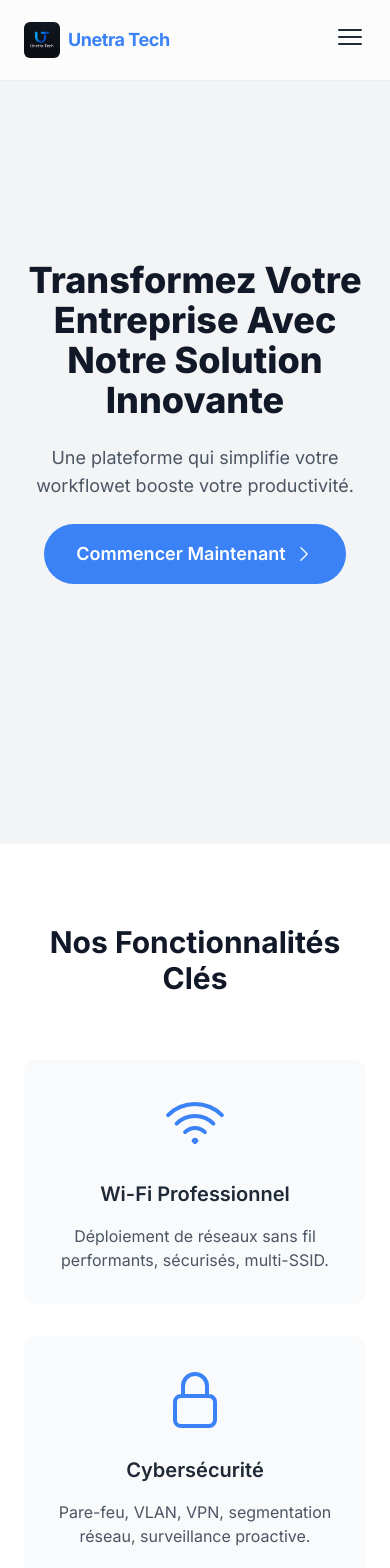
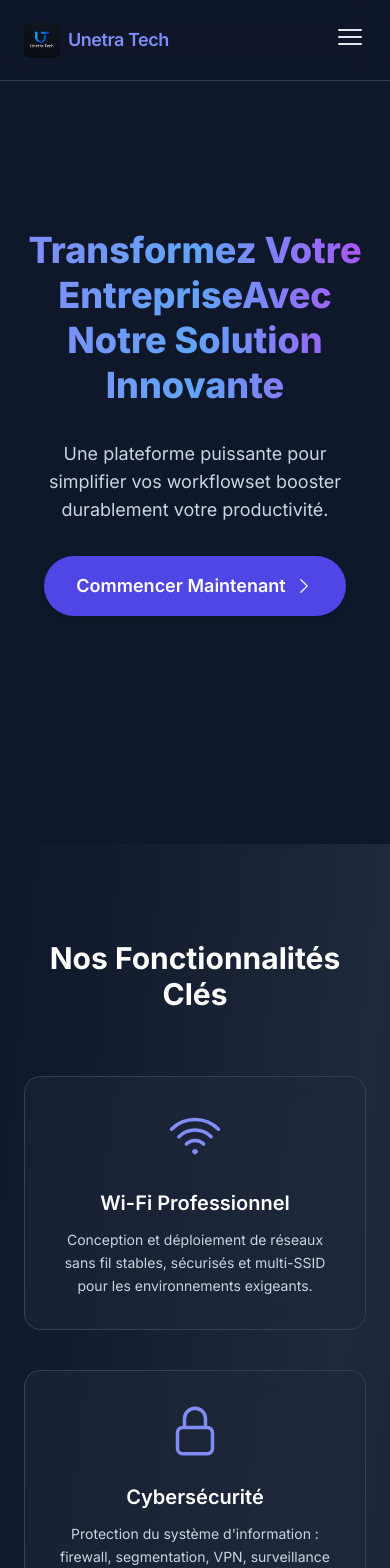
Before and after one commit to enstso/UnetraTechLandingPage, a Next.js app: page / in a window 390 px wide. Shown: the top 1568 px of the page. Built offline with nearby package versions, Linux system fonts and the light colour scheme.

Commit message:
Sections bien structurées

```diff
--- a/app/components/Features.tsx
+++ b/app/components/Features.tsx
@@ -1,14 +1,23 @@
 "use client";
+
 import { motion } from "framer-motion";
 import {
   VideoCameraIcon,
   LockClosedIcon,
   WifiIcon,
-  WrenchScrewdriverIcon
-} from '@heroicons/react/24/outline';
+  WrenchScrewdriverIcon,
+  CodeBracketIcon,
+  CloudIcon,
+  ServerStackIcon,
+  CpuChipIcon,
+  DocumentMagnifyingGlassIcon,
+  DevicePhoneMobileIcon,
+  ComputerDesktopIcon,
+  SquaresPlusIcon
+} from "@heroicons/react/24/outline";
 
 const featureVariants = {
-  hidden: { opacity: 0, y: 50 },
+  hidden: { opacity: 0, y: 40 },
   visible: {
     opacity: 1,
     y: 0,
@@ -22,35 +31,95 @@ const featureVariants = {
 const features = [
   {
     title: "Wi-Fi Professionnel",
-    description: "Déploiement de réseaux sans fil performants, sécurisés, multi-SSID.",
-    icon: WifiIcon,
+    description:
+      "Conception et déploiement de réseaux sans fil stables, sécurisés et multi-SSID pour les environnements exigeants.",
+    icon: WifiIcon
   },
   {
     title: "Cybersécurité",
-    description: "Pare-feu, VLAN, VPN, segmentation réseau, surveillance proactive.",
-    icon: LockClosedIcon,
+    description:
+      "Protection du système d'information : firewall, segmentation, VPN, surveillance réseau et politiques de sécurité.",
+    icon: LockClosedIcon
   },
   {
-    title: "Vidéosurveillance",
-    description: "Installation & configuration UniFi Protect pour une sécurité visuelle.",
-    icon: VideoCameraIcon,
+    title: "Vidéosurveillance IP",
+    description:
+      "Installation de systèmes de vidéosurveillance performants via UniFi Protect, avec accès à distance sécurisé.",
+    icon: VideoCameraIcon
   },
   {
     title: "Support & Maintenance",
-    description: "Assistance à distance, mise à jour, supervision & dépannage.",
-    icon: WrenchScrewdriverIcon,
+    description:
+      "Assistance réactive utilisateurs/applicatifs, supervision d'infrastructure, correctifs et mises à jour régulières.",
+    icon: WrenchScrewdriverIcon
   },
+  {
+    title: "Développement Web & API",
+    description:
+      "Applications web et interfaces métiers sur mesure, connectées à vos outils et besoins métier.",
+    icon: CodeBracketIcon
+  },
+  {
+    title: "Développement Mobile",
+    description:
+      "Applications mobiles Android/iOS sur mesure, pensées pour les usages clients ou métiers.",
+    icon: DevicePhoneMobileIcon
+  },
+  {
+    title: "Développement Desktop",
+    description:
+      "Applications desktop sur mesure pour Windows, macOS et Linux, adaptées à vos besoins métiers.",
+    icon: ComputerDesktopIcon
+  },
+  {
+    title: "Infrastructure Cloud",
+    description:
+      "Déploiement, migration et gestion d’infrastructures cloud (AWS, Azure, OVH, Proxmox, etc.).",
+    icon: CloudIcon
+  },
+  {
+    title: "Administration Systèmes",
+    description:
+      "Gestion serveurs Linux/Windows, Active Directory, sauvegardes, haute dispo, scripts & performances.",
+    icon: ServerStackIcon
+  },
+  {
+    title: "Automatisation & DevOps",
+    description:
+      "CI/CD, Ansible, scripts, pipelines, Infrastructure as Code, conteneurs Docker/Kubernetes.",
+    icon: CpuChipIcon
+  },
+  {
+    title: "Audit & Documentation",
+    description:
+      "Audit complet : code, infra, sécurité, documentation et recommandations concrètes.",
+    icon: DocumentMagnifyingGlassIcon
+  },
+  {
+    title: "Missions sur mesure",
+    description:
+      "Tout type de mission orientée infrastructure ou développement selon vos besoins spécifiques.",
+    icon: SquaresPlusIcon
+  }
 ];
 
 export default function Features() {
   return (
-    <section className="py-20 bg-white px-6 lg:px-24" id="features">
+    <section
+      id="features"
+      className="py-24 bg-gradient-to-br from-slate-900 via-slate-800 to-slate-900 text-white px-6 lg:px-24 overflow-hidden"
+    >
       <div className="max-w-6xl mx-auto">
-        <h2 className="text-3xl md:text-4xl font-bold text-center mb-16 text-gray-900">
+        <motion.h2
+          className="text-3xl md:text-4xl font-bold text-center mb-16"
+          initial={{ opacity: 0, y: -20 }}
+          animate={{ opacity: 1, y: 0 }}
+          transition={{ duration: 1 }}
+        >
           Nos Fonctionnalités Clés
-        </h2>
+        </motion.h2>
 
-        <div className="grid md:grid-cols-2 lg:grid-cols-4 gap-8">
+        <div className="grid md:grid-cols-2 lg:grid-cols-3 gap-10">
           {features.map((feature, index) => (
             <motion.div
               key={index}
@@ -58,14 +127,13 @@ export default function Features() {
               initial="hidden"
               whileInView="visible"
               viewport={{ once: true }}
-              className="bg-gray-50 p-8 rounded-xl text-center
-              hover:shadow-lg transition-all duration-300"
+              className="bg-slate-800/50 backdrop-blur-md p-8 rounded-2xl text-center border border-slate-700 hover:border-indigo-500 transition-all duration-300 hover:shadow-lg hover:shadow-indigo-500/20"
             >
-              <feature.icon className="w-16 h-16 mx-auto mb-6 text-primary" />
-              <h3 className="text-xl font-semibold mb-4 text-gray-800">
+              <feature.icon className="w-14 h-14 mx-auto mb-6 text-indigo-400" />
+              <h3 className="text-xl font-semibold mb-3 text-white">
                 {feature.title}
               </h3>
-              <p className="text-gray-600">
+              <p className="text-slate-300 text-sm leading-relaxed">
                 {feature.description}
               </p>
             </motion.div>
--- a/app/components/Hero.tsx
+++ b/app/components/Hero.tsx
@@ -10,32 +10,38 @@ export default function Hero() {
       initial={{ opacity: 0, y: 50 }}
       animate={{ opacity: 1, y: 0 }}
       transition={{ duration: 0.8 }}
-      className="min-h-screen flex items-center justify-center bg-background px-6 lg:px-24"
+      className="relative min-h-screen flex items-center justify-center bg-slate-900 text-white px-6 lg:px-24 overflow-hidden"
     >
-      <div className="max-w-4xl text-center space-y-6">
+      {/* Fond animé */}
+      <div className="absolute inset-0 -z-10">
+        <div className="absolute -top-32 -left-32 w-[500px] h-[500px] bg-indigo-600 opacity-20 rounded-full blur-3xl animate-pulse" />
+        <div className="absolute bottom-0 right-0 w-[600px] h-[600px] bg-blue-500 opacity-20 rounded-full blur-3xl animate-pulse delay-1000" />
+      </div>
+
+      <div className="max-w-4xl text-center space-y-8 z-10">
         <motion.h1
-          initial={{ scale: 0.9 }}
-          animate={{ scale: 1 }}
-          transition={{ duration: 0.6 }}
-          className="text-4xl md:text-6xl font-extrabold text-gray-900"
+          initial={{ scale: 0.9, opacity: 0 }}
+          animate={{ scale: 1, opacity: 1 }}
+          transition={{ duration: 0.8 }}
+          className="text-4xl md:text-6xl font-extrabold leading-tight bg-gradient-to-r from-indigo-400 via-blue-400 to-purple-500 text-transparent bg-clip-text"
         >
-          Transformez Votre Entreprise<br className="hidden md:block" /> Avec Notre Solution Innovante
+          Transformez Votre Entreprise<br className="hidden md:block" />Avec Notre Solution Innovante
         </motion.h1>
 
         <motion.p
-          initial={{ opacity: 0 }}
-          animate={{ opacity: 1 }}
+          initial={{ opacity: 0, y: 20 }}
+          animate={{ opacity: 1, y: 0 }}
           transition={{ delay: 0.4, duration: 0.6 }}
-          className="text-lg md:text-xl text-gray-600"
+          className="text-lg md:text-xl text-slate-300"
         >
-          Une plateforme qui simplifie votre workflow<br className="hidden md:block" />et booste votre productivité.
+          Une plateforme puissante pour simplifier vos workflows<br className="hidden md:block" />et booster durablement votre productivité.
         </motion.p>
 
         <motion.button
-          whileHover={{ scale: 1.05 }}
+          whileHover={{ scale: 1.05, boxShadow: "0 0 20px rgba(99,102,241,0.5)" }}
           whileTap={{ scale: 0.95 }}
           transition={{ type: "spring", stiffness: 300 }}
-          className="inline-flex items-center bg-primary text-white px-8 py-4 rounded-full text-lg font-semibold hover:bg-blue-700 transition-colors"
+          className="inline-flex items-center bg-indigo-600 hover:bg-indigo-700 text-white px-8 py-4 rounded-full text-lg font-semibold transition duration-300 shadow-md"
         >
           <span>Commencer Maintenant</span>
           <ChevronRightIcon className="w-5 h-5 ml-2" />
--- a/app/components/Navigation.tsx
+++ b/app/components/Navigation.tsx
@@ -17,13 +17,13 @@ export default function Navigation() {
   const [isOpen, setIsOpen] = useState(false);
 
   const menuVariants = {
-    hidden: { opacity: 0, y: -20, transition: { duration: 0.2 } },
+    hidden: { opacity: 0, y: -10 },
     visible: { opacity: 1, y: 0, transition: { duration: 0.3, ease: 'easeOut' } },
     exit: { opacity: 0, y: -10, transition: { duration: 0.2, ease: 'easeIn' } }
   };
 
   return (
-    <nav className="fixed w-full z-50 bg-white/70 backdrop-blur-lg shadow-sm">
+    <nav className="fixed w-full z-50 bg-slate-900/80 backdrop-blur-md border-b border-slate-700">
       <div className="max-w-6xl mx-auto px-6 lg:px-24 flex justify-between items-center h-20">
 
         {/* Logo */}
@@ -36,7 +36,9 @@ export default function Navigation() {
             className="rounded-md"
             priority
           />
-          <span className="text-primary font-bold text-lg tracking-tight">Unetra Tech</span>
+          <span className="text-indigo-400 font-semibold text-lg tracking-tight">
+            Unetra Tech
+          </span>
         </Link>
 
         {/* Desktop Nav */}
@@ -45,7 +47,7 @@ export default function Navigation() {
             <a
               key={item.href}
               href={item.href}
-              className="text-gray-700 hover:text-primary transition-colors font-medium"
+              className="text-slate-300 hover:text-indigo-400 transition duration-300 font-medium"
             >
               {item.label}
             </a>
@@ -57,10 +59,11 @@ export default function Navigation() {
           <button
             onClick={() => setIsOpen(prev => !prev)}
             aria-label="Ouvrir le menu mobile"
-            className="text-gray-800 focus:outline-none focus:ring-2 focus:ring-primary rounded"
+            className="text-slate-200 hover:text-indigo-400 transition"
           >
             {isOpen ? <XMarkIcon className="h-8 w-8" /> : <Bars3Icon className="h-8 w-8" />}
           </button>
+        </div>
       </div>
 
       {/* Mobile Menu */}
@@ -71,7 +74,7 @@ export default function Navigation() {
             animate="visible"
             exit="exit"
             variants={menuVariants}
-              className="fixed top-20 right-0 left-0 bg-white backdrop-blur-md border-t shadow-lg md:hidden"
+            className="md:hidden absolute top-20 left-0 right-0 bg-slate-900 border-t border-slate-700 z-40"
           >
             <div className="flex flex-col items-center py-8 space-y-6">
               {navItems.map((item) => (
@@ -79,7 +82,7 @@ export default function Navigation() {
                   key={item.href}
                   href={item.href}
                   onClick={() => setIsOpen(false)}
-                    className="text-gray-700 hover:text-primary text-xl font-semibold transition-colors"
+                  className="text-slate-200 hover:text-indigo-400 text-xl font-semibold transition"
                 >
                   {item.label}
                 </a>
@@ -88,8 +91,6 @@ export default function Navigation() {
           </motion.div>
         )}
       </AnimatePresence>
-
-      </div>
     </nav>
   );
 }
--- a/app/components/Pricing.tsx
+++ b/app/components/Pricing.tsx
@@ -6,99 +6,104 @@ import { CheckIcon } from "@heroicons/react/24/solid";
 const pricingPlans = [
   {
     name: "Pack Start",
-    price: "249€",
     features: ["Installation Wi-Fi", "Configuration de base", "Support 7j/7"],
-    recommended: false,
   },
   {
     name: "Pack Pro",
-    price: "649€",
     features: ["Réseau complet", "VLAN, Firewall", "Monitoring + Support"],
     recommended: true,
   },
   {
     name: "Surveillance",
-    price: "129€",
     features: ["Installation UniFi Protect", "Accès distant", "Stockage local ou cloud"],
-    recommended: false,
   },
+  {
+    name: "Pack Développement",
+    features: [
+      "Application Web ou Mobile sur mesure",
+      "Développement API / back-office",
+      "Déploiement & maintenance",
+    ],
+  },
+  {
+    name: "Audit & Optimisation",
+    features: [
+      "Audit complet (infra, code, sécu)",
+      "Schémas techniques et documentation",
+      "Plan de recommandations concrètes",
+    ],
+  },
+
+  {
+    name: "Pack Sur Mesure",
+    features: [
+      "Solutions totalement personnalisées",
+      "Infrastructure, développement, cloud, audit",
+      "Accompagnement dédié & devis adapté"
+    ],
+  }
 ];
-
-const containerVariants = {
-  hidden: {},
-  show: {
-    transition: {
-      staggerChildren: 0.2,
-    },
-  },
-};
 
 export default function Pricing() {
   return (
     <motion.section
       id="pricing"
-      aria-label="Forfaits tarifaires"
-      className="py-20 bg-white px-6 lg:px-24"
-      initial="hidden"
-      whileInView="show"
+      className="relative py-24 bg-gradient-to-br from-slate-900 via-slate-800 to-slate-900 text-white px-6 lg:px-24"
+      initial={{ opacity: 0 }}
+      whileInView={{ opacity: 1 }}
       viewport={{ once: true }}
-      variants={containerVariants}
     >
-      <div className="max-w-6xl mx-auto">
-        <h2 className="text-3xl md:text-4xl font-bold text-center mb-16 text-gray-900">
-          Nos Forfaits Tarifaires
-        </h2>
+      {/* Fond lumineux subtil */}
+      <div className="absolute -top-24 -left-32 w-96 h-96 bg-indigo-500 opacity-20 blur-3xl rounded-full animate-pulse" />
+      <div className="absolute bottom-0 right-0 w-[500px] h-[500px] bg-blue-500 opacity-10 blur-2xl rounded-full animate-pulse delay-500" />
 
-        <div className="grid grid-cols-1 sm:grid-cols-2 lg:grid-cols-3 gap-8">
+      <div className="relative max-w-6xl mx-auto z-10">
+        <motion.h2
+          className="text-3xl md:text-4xl font-bold text-center mb-16"
+          initial={{ opacity: 0, y: -20 }}
+          animate={{ opacity: 1, y: 0 }}
+          transition={{ duration: 0.8 }}
+        >
+          Nos Packs & Services
+        </motion.h2>
+
+        <div className="grid grid-cols-1 sm:grid-cols-2 lg:grid-cols-3 gap-10">
           {pricingPlans.map((plan, index) => (
             <motion.div
               key={index}
               initial={{ opacity: 0, y: 50 }}
               whileInView={{ opacity: 1, y: 0 }}
               transition={{ duration: 0.6 }}
-              className={`border rounded-2xl p-8 text-center transition-all ${
-                plan.recommended
-                  ? "border-primary bg-blue-50 scale-105 shadow-2xl"
-                  : "border-gray-200 hover:shadow-lg"
-              }`}
+              className="group rounded-2xl p-8 text-center border border-slate-700 bg-slate-800/40 backdrop-blur-md hover:border-indigo-500 hover:shadow-lg hover:shadow-indigo-500/10 transition-all duration-300 flex flex-col justify-between h-full"
             >
+              <div>
                 {plan.recommended && (
-                <div className="bg-primary text-white px-4 py-1 rounded-full inline-block mb-4 text-sm">
+                  <div className="bg-indigo-500 text-white px-4 py-1 rounded-full inline-block mb-4 text-sm">
                     Recommandé
                   </div>
                 )}
+                <h3 className="text-2xl md:text-3xl font-semibold mb-6 text-white">
+                  {plan.name}
+                </h3>
 
-              <h3 className="text-2xl md:text-3xl font-semibold mb-4">{plan.name}</h3>
-
-              <div className="mb-6">
-                <div className="text-sm font-normal text-gray-600 mb-2">À partir de</div>
-                <div className="text-5xl font-bold text-primary">
-                  {plan.price}
-                  <div className="text-sm text-gray-500 font-normal mt-1">/mois</div>
-                </div>
-              </div>
-
-              <ul className="space-y-4 mb-8 text-gray-700">
+                <ul className="space-y-4 mb-8 text-slate-300 text-left max-w-xs mx-auto text-sm">
                   {plan.features.map((feature, idx) => (
-                  <li key={idx} className="flex items-center justify-center">
-                    <CheckIcon className="h-5 w-5 text-green-500 mr-2" />
+                    <li key={idx} className="flex items-center">
+                      <CheckIcon className="h-5 w-5 text-green-400 mr-2" />
                       {feature}
                     </li>
                   ))}
                 </ul>
+              </div>
 
-              <motion.button
+              <motion.a
+                href="#contact"
                 whileHover={{ scale: 1.05 }}
                 whileTap={{ scale: 0.95 }}
-                className={`w-full py-3 rounded-full font-semibold transition-colors ${
-                  plan.recommended
-                    ? "bg-primary text-white hover:bg-blue-700"
-                    : "bg-gray-100 text-gray-800 hover:bg-gray-200"
-                }`}
-                aria-label={`Choisir le ${plan.name}`}
+                className="inline-block mt-auto w-full py-3 rounded-full font-semibold text-white bg-indigo-600 group-hover:bg-indigo-700 transition text-center"
               >
-                Choisir ce plan
-              </motion.button>
+                Demander un devis
+              </motion.a>
             </motion.div>
           ))}
         </div>
--- a/app/components/layout.tsx
+++ b/app/components/layout.tsx
@@ -3,7 +3,7 @@ import ClientWrapper from './ClientWrapper';
 
 export const metadata = {
   title: 'Unetra Tech',
-  description: 'Site de prestations réseau & sécurité',
+  description: 'Solutions IT globales : réseaux, sécurité, cloud et développement sur mesure',
 };
 
 export default function RootLayout({ children }: { children: React.ReactNode }) {
```
Also changed, not shown: app/components/About.tsx (+44 -17 lines), app/components/Contact.tsx (+55 -47 lines), app/components/Footer.tsx (+19 -4 lines), app/components/Testimonials.tsx (+39 -25 lines), public/illustration.png (added). Lines whose indentation alone changed are shown as unchanged.
